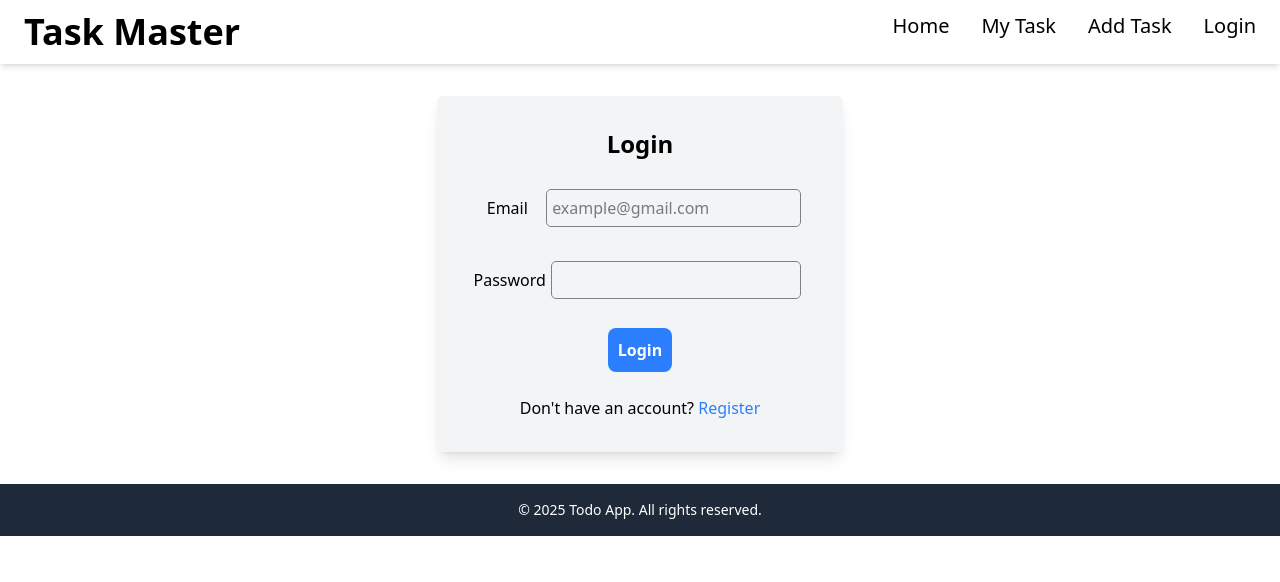
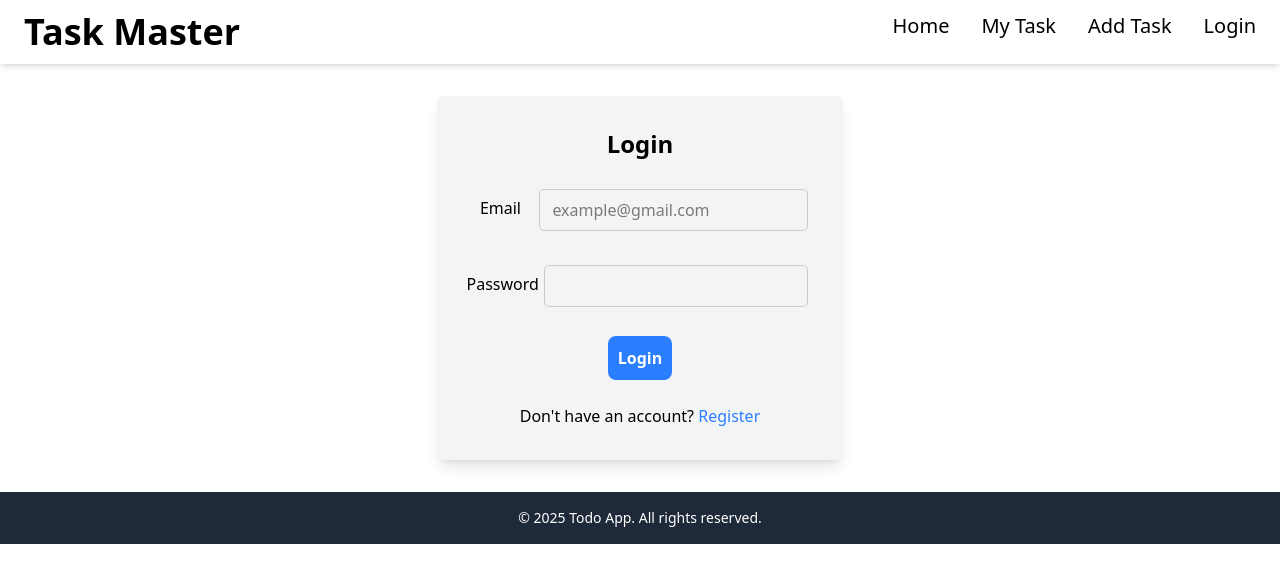
Before and after one commit to SurajCh6613/task-manager, a React (Vite) app in the folder frontend/: page /login in a window 1280 px wide. Shown: the top 582 px of the page. Built offline with nearby package versions, Linux system fonts and the light colour scheme; no server answers.

Commit message:
input css updated

```diff
--- a/frontend/src/index.css
+++ b/frontend/src/index.css
@@ -1,12 +1,12 @@
 @import "tailwindcss";
 
-body{
+body {
     margin: 0;
     padding: 0;
     box-sizing: border-box;
 }
 
-.btn{
+.btn {
     background-color: #2B7FFF;
     padding: 10px;
     border-radius: .5rem;
@@ -15,14 +15,24 @@ body{
     cursor: pointer;
 }
 
-.btn-2{
+.btn-2 {
     background-color: rgb(16, 128, 16);
 }
 
-.input{
-    border: 1px solid gray;
+
+
+.input {
+    border: 1px solid #ccc;
+    padding: 8px 12px;
+    border-radius: 4px;
+    outline: none;
     border-radius: 5px;
+    width: 90%;
     margin: 5px;
-    padding: 5px;
-    width: 90%;
 }
+
+.input:focus {
+    border-color: #3b82f6;
+    /* Tailwind's blue-500 */
+    box-shadow: 0 0 0 1px #3b82f6;
+}
```
